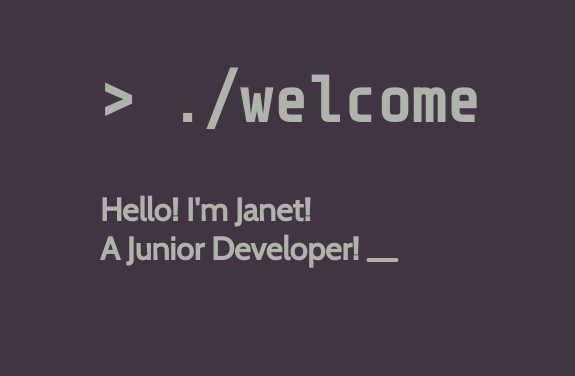
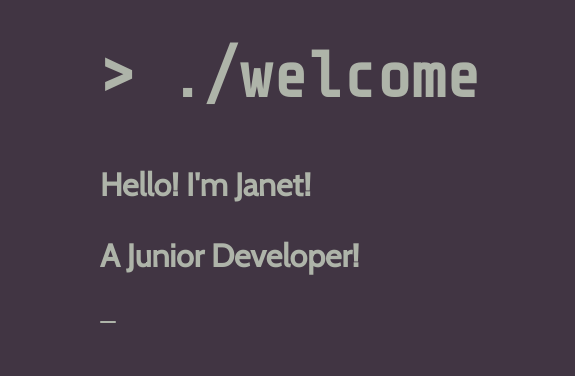
Before and after one commit to jsu-on-the-web/portfolio-website, a website: page index.html in a window 1280 px wide. Shown: the part 345-721 px from the top of the page, 0-575 px from the left. Drawn offline with nearby package versions, Linux system fonts and the light colour scheme.

Commit message:
Splitting the landing page message as preparation for js

```diff
--- a/index.html
+++ b/index.html
@@ -27,8 +27,9 @@
         <img src="https://picsum.photos/id/684/600/400" alt="">
         <div class="landing__text">
             <h2 class="landing__command"> > ./welcome</h2>
-            <h3 class="landing__message">Hello! I'm Janet! <br /> A Junior Developer! <i
-                    class="fas fa-window-minimize landing__title--cursoricon fa-fade"></i>
+            <h3 class="landing__message landing__message--first">Hello! I'm Janet!</h3>
+            <h3 class="landing__message landing__message--second">A Junior Developer!</h3><span><i
+                    class="fas fa-window-minimize landing__title--cursoricon fa-fade"></i></span>
             </h3>
         </div>
     </section>
```
